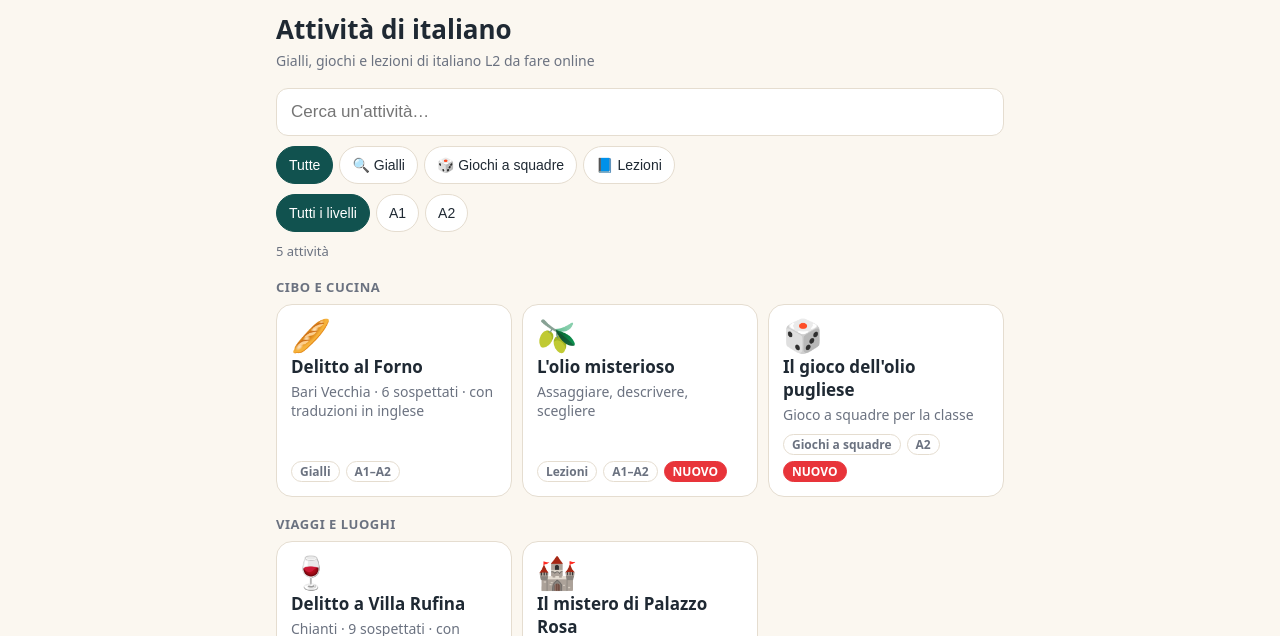
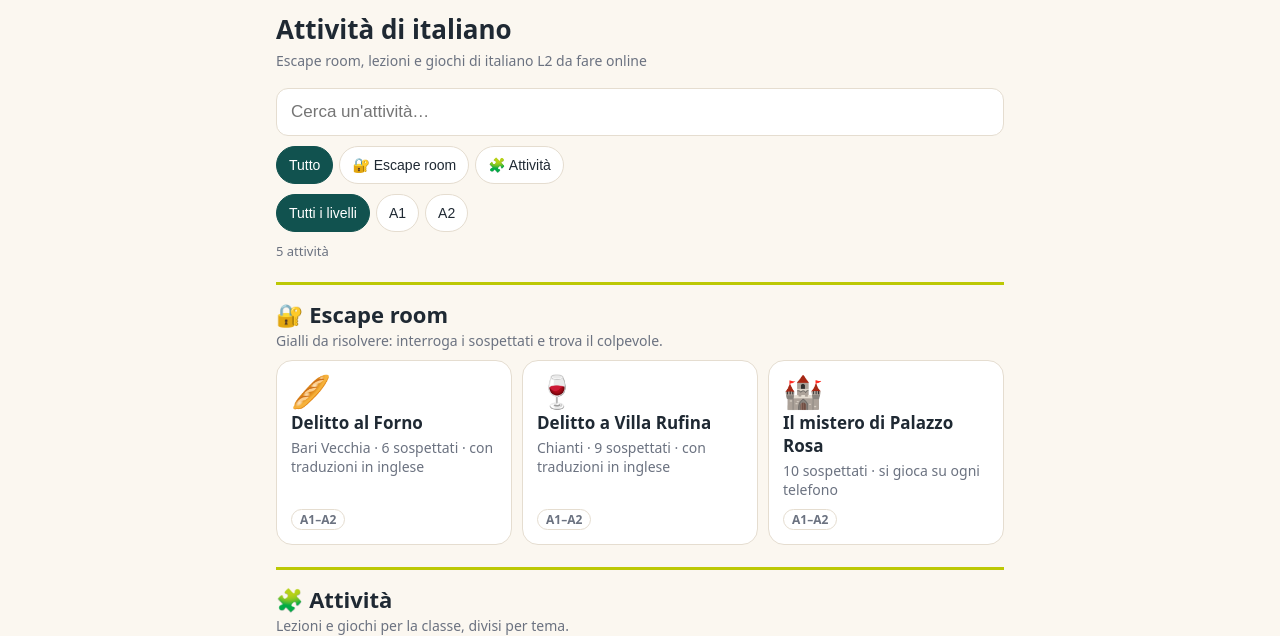
Before and after one commit to scuolapassaportoitalia-ctrl/attivit-, a plain HTML site: page index.html in a window 1280 px wide. Shown: the part 164-800 px from the top of the page. Drawn offline with Linux system fonts and the light colour scheme.

Commit message:
Sezioni Escape room e Attività con sottogruppi
Le attività dell'olio vanno nel sottogruppo Oro verde di Puglia.

Co-Authored-By: Claude Opus 5.5 <noreply@anthropic.com>
Claude-Session: https://claude.ai/code/session_016i92vYchohctsSrzxBFdbF

```diff
--- a/attivita.js
+++ b/attivita.js
@@ -1,28 +1,36 @@
 // Elenco delle attività del sito.
 // Per aggiungerne una: carica il file .html nel repository e copia un blocco qui sotto.
-//   titolo:    nome dell'attività
-//   file:      nome del file .html
-//   tipo:      "giallo", "gioco" o "lezione" (vedi TIPI in fondo)
-//   tema:      argomento (es. "Cibo e cucina")
-//   livello:   "A1", "A2", "A1–A2", "B1"...
-//   info:      una riga di descrizione
-//   icona:     un'emoji
-//   nuovo:     true per mostrare l'etichetta NUOVO
+//   titolo:   nome dell'attività
+//   file:     nome del file .html
+//   sezione:  "escape" (Escape room) oppure "attivita" (Attività)
+//   gruppo:   solo per le Attività: il sottogruppo (vedi GRUPPI in fondo)
+//   livello:  "A1", "A2", "A1–A2", "B1"...
+//   info:     una riga di descrizione
+//   icona:    un'emoji
+//   nuovo:    true per mostrare l'etichetta NUOVO
 const ATTIVITA = [
-  { titolo: "Delitto al Forno", file: "forno.html", tipo: "giallo", tema: "Cibo e cucina",
+  // ESCAPE ROOM
+  { titolo: "Delitto al Forno", file: "forno.html", sezione: "escape",
     livello: "A1–A2", icona: "🥖", info: "Bari Vecchia · 6 sospettati · con traduzioni in inglese" },
-  { titolo: "Delitto a Villa Rufina", file: "rufina.html", tipo: "giallo", tema: "Viaggi e luoghi",
+  { titolo: "Delitto a Villa Rufina", file: "rufina.html", sezione: "escape",
     livello: "A1–A2", icona: "🍷", info: "Chianti · 9 sospettati · con traduzioni in inglese" },
-  { titolo: "Il mistero di Palazzo Rosa", file: "palazzo-rosa.html", tipo: "giallo", tema: "Viaggi e luoghi",
+  { titolo: "Il mistero di Palazzo Rosa", file: "palazzo-rosa.html", sezione: "escape",
     livello: "A1–A2", icona: "🏰", info: "10 sospettati · si gioca su ogni telefono" },
-  { titolo: "L'olio misterioso", file: "olio-misterioso.html", tipo: "lezione", tema: "Cibo e cucina",
-    livello: "A1–A2", icona: "🫒", info: "Assaggiare, descrivere, scegliere", nuovo: true },
-  { titolo: "Il gioco dell'olio pugliese", file: "gioco-olio-pugliese.html", tipo: "gioco", tema: "Cibo e cucina",
+
+  // ATTIVITÀ
+  { titolo: "L'olio misterioso", file: "olio-misterioso.html", sezione: "attivita", gruppo: "oro-verde",
+    livello: "A1–A2", icona: "🫒", info: "Osservare, annusare, assaggiare: le parole della degustazione", nuovo: true },
+  { titolo: "Il gioco dell'olio pugliese", file: "gioco-olio-pugliese.html", sezione: "attivita", gruppo: "oro-verde",
     livello: "A2", icona: "🎲", info: "Gioco a squadre per la classe", nuovo: true },
 ];
 
-const TIPI = {
-  giallo:  { nome: "Gialli",          icona: "🔍" },
-  gioco:   { nome: "Giochi a squadre", icona: "🎲" },
-  lezione: { nome: "Lezioni",         icona: "📘" },
+// Sezioni principali della pagina, nell'ordine in cui compaiono.
+const SEZIONI = {
+  escape:   { nome: "Escape room", icona: "🔐", descrizione: "Gialli da risolvere: interroga i sospettati e trova il colpevole." },
+  attivita: { nome: "Attività",    icona: "🧩", descrizione: "Lezioni e giochi per la classe, divisi per tema." },
 };
+
+// Sottogruppi delle Attività. Per crearne uno nuovo, aggiungi una riga qui.
+const GRUPPI = {
+  "oro-verde": { nome: "Oro verde di Puglia", icona: "🫒", descrizione: "Un viaggio tra gli ulivi e l'olio extravergine pugliese" },
+};
--- a/index.html
+++ b/index.html
@@ -26,7 +26,11 @@
   .chips button[aria-pressed="true"] { background:var(--green); border-color:var(--green); color:#fff; }
   .count { color:var(--muted); font-size:13px; margin:6px 0 12px; }
   button:focus-visible, a:focus-visible, input:focus-visible { outline:3px solid var(--green); outline-offset:2px; }
-  h2 { font-size:13px; text-transform:uppercase; letter-spacing:.04em; color:var(--muted); margin:18px 0 8px; }
+  .sez { margin-top:22px; }
+  h2 { font-size:22px; margin:0 0 2px; padding-top:14px; border-top:3px solid var(--lime); }
+  .grp { background:var(--soft); border-radius:18px; padding:4px 12px 12px; margin-top:12px; }
+  h3 { font-size:17px; margin:10px 0 2px; color:var(--green); }
+  .desc { color:var(--muted); font-size:14px; margin:0 0 10px; }
   .grid { display:grid; grid-template-columns:repeat(auto-fill,minmax(220px,1fr)); gap:10px; }
   a.card { display:flex; flex-direction:column; gap:4px; padding:14px; border:1px solid var(--line); background:var(--card);
            color:inherit; text-decoration:none; border-radius:16px; min-height:120px; }
@@ -48,12 +52,12 @@
     <img class="logo" src="logo.png" alt="Passaporto Italia · Scuola di lingua e cultura italiana" width="900" height="331">
     <div>
       <h1>Attività di italiano</h1>
-      <p class="sub">Gialli, giochi e lezioni di italiano L2 da fare online</p>
+      <p class="sub">Escape room, lezioni e giochi di italiano L2 da fare online</p>
     </div>
   </header>
 
   <input type="search" id="q" placeholder="Cerca un'attività…" aria-label="Cerca un'attività">
-  <div class="chips" id="tipi" role="group" aria-label="Tipo"></div>
+  <div class="chips" id="sezioni" role="group" aria-label="Sezione"></div>
   <div class="chips" id="livelli" role="group" aria-label="Livello"></div>
   <p class="count" id="count" aria-live="polite"></p>
   <div id="lista"></div>
@@ -63,63 +67,75 @@
 <script src="attivita.js"></script>
 <script>
 (function () {
-  var stato = { q: "", tipo: "", livello: "" };
+  var stato = { q: "", sezione: "", livello: "" };
   var $ = function (id) { return document.getElementById(id); };
   var norm = function (s) { return (s || "").toLowerCase().normalize("NFD").replace(/[̀-ͯ]/g, ""); };
+  function el(tag, cls, txt) { var e = document.createElement(tag); if (cls) e.className = cls; if (txt != null) e.textContent = txt; return e; }
 
   function chip(box, etichetta, chiave, valore) {
-    var b = document.createElement("button");
-    b.type = "button"; b.textContent = etichetta;
+    var b = el("button", "", etichetta); b.type = "button";
     b.setAttribute("aria-pressed", stato[chiave] === valore);
     b.onclick = function () { stato[chiave] = valore; disegna(); };
     box.appendChild(b);
   }
-
   function livelliDi(a) { return (a.livello || "").split(/[–-]/).map(function (x) { return x.trim(); }); }
 
+  function scheda(a) {
+    var c = el("a", "card"); c.href = a.file;
+    c.appendChild(el("span", "ic", a.icona || "📄"));
+    c.appendChild(el("b", "", a.titolo));
+    c.appendChild(el("small", "", a.info || ""));
+    var tags = el("span", "tags");
+    if (a.livello) tags.appendChild(el("span", "lv", a.livello));
+    if (a.nuovo) tags.appendChild(el("span", "new", "NUOVO"));
+    c.appendChild(tags);
+    return c;
+  }
+  function griglia(lista) { var g = el("div", "grid"); lista.forEach(function (a) { g.appendChild(scheda(a)); }); return g; }
+
   function disegna() {
-    var tipi = $("tipi"), livelli = $("livelli");
-    tipi.innerHTML = ""; livelli.innerHTML = "";
-    chip(tipi, "Tutte", "tipo", "");
-    Object.keys(TIPI).forEach(function (k) {
-      if (ATTIVITA.some(function (a) { return a.tipo === k; })) chip(tipi, TIPI[k].icona + " " + TIPI[k].nome, "tipo", k);
-    });
+    var sez = $("sezioni"), liv = $("livelli");
+    sez.innerHTML = ""; liv.innerHTML = "";
+    chip(sez, "Tutto", "sezione", "");
+    Object.keys(SEZIONI).forEach(function (k) { chip(sez, SEZIONI[k].icona + " " + SEZIONI[k].nome, "sezione", k); });
     var tutti = [];
     ATTIVITA.forEach(function (a) { livelliDi(a).forEach(function (l) { if (l && tutti.indexOf(l) < 0) tutti.push(l); }); });
     tutti.sort();
-    chip(livelli, "Tutti i livelli", "livello", "");
-    tutti.forEach(function (l) { chip(livelli, l, "livello", l); });
+    chip(liv, "Tutti i livelli", "livello", "");
+    tutti.forEach(function (l) { chip(liv, l, "livello", l); });
 
     var q = norm(stato.q);
     var scelte = ATTIVITA.filter(function (a) {
-      if (stato.tipo && a.tipo !== stato.tipo) return false;
+      if (stato.sezione && a.sezione !== stato.sezione) return false;
       if (stato.livello && livelliDi(a).indexOf(stato.livello) < 0) return false;
-      if (q && norm([a.titolo, a.info, a.tema, a.livello, (TIPI[a.tipo] || {}).nome].join(" ")).indexOf(q) < 0) return false;
+      var g = GRUPPI[a.gruppo] || {}, s = SEZIONI[a.sezione] || {};
+      if (q && norm([a.titolo, a.info, a.livello, g.nome, s.nome].join(" ")).indexOf(q) < 0) return false;
       return true;
     });
 
     $("count").textContent = scelte.length === 1 ? "1 attività" : scelte.length + " attività";
     var lista = $("lista"); lista.innerHTML = "";
-    if (!scelte.length) { lista.innerHTML = '<p class="empty">Nessuna attività trovata.</p>'; return; }
+    if (!scelte.length) { lista.appendChild(el("p", "empty", "Nessuna attività trovata.")); return; }
 
-    var gruppi = {};
-    scelte.forEach(function (a) { (gruppi[a.tema || "Altro"] = gruppi[a.tema || "Altro"] || []).push(a); });
-    Object.keys(gruppi).forEach(function (tema) {
-      var h = document.createElement("h2"); h.textContent = tema; lista.appendChild(h);
-      var g = document.createElement("div"); g.className = "grid";
-      gruppi[tema].forEach(function (a) {
-        var c = document.createElement("a"); c.className = "card"; c.href = a.file;
-        var t = TIPI[a.tipo] || { nome: "" };
-        c.innerHTML = '<span class="ic"></span><b></b><small></small><span class="tags"></span>';
-        c.querySelector(".ic").textContent = a.icona || t.icona || "📄";
-        c.querySelector("b").textContent = a.titolo;
-        c.querySelector("small").textContent = a.info || "";
-        var tags = c.querySelector(".tags");
-        [t.nome, a.livello].forEach(function (x) { if (x) { var s = document.createElement("span"); s.className = "lv"; s.textContent = x; tags.appendChild(s); } });
-        if (a.nuovo) { var n = document.createElement("span"); n.className = "new"; n.textContent = "NUOVO"; tags.appendChild(n); }
-        g.appendChild(c);
+    Object.keys(SEZIONI).forEach(function (k) {
+      var qui = scelte.filter(function (a) { return a.sezione === k; });
+      if (!qui.length) return;
+      var S = SEZIONI[k], box = el("section", "sez");
+      box.appendChild(el("h2", "", S.icona + " " + S.nome));
+      if (S.descrizione) box.appendChild(el("p", "desc", S.descrizione));
+      var conGruppo = qui.filter(function (a) { return a.gruppo; });
+      var senza = qui.filter(function (a) { return !a.gruppo; });
+      var ordine = [];
+      conGruppo.forEach(function (a) { if (ordine.indexOf(a.gruppo) < 0) ordine.push(a.gruppo); });
+      ordine.forEach(function (gid) {
+        var G = GRUPPI[gid] || { nome: gid }, sg = el("div", "grp");
+        sg.appendChild(el("h3", "", (G.icona ? G.icona + " " : "") + G.nome));
+        if (G.descrizione) sg.appendChild(el("p", "desc", G.descrizione));
+        sg.appendChild(griglia(conGruppo.filter(function (a) { return a.gruppo === gid; })));
+        box.appendChild(sg);
       });
-      lista.appendChild(g);
+      if (senza.length) box.appendChild(griglia(senza));
+      lista.appendChild(box);
     });
   }
 
```
Also changed, not shown: 1 other file.
